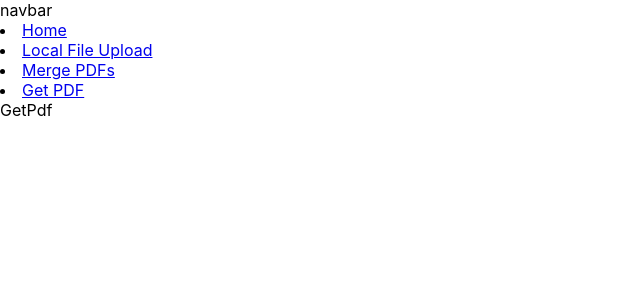
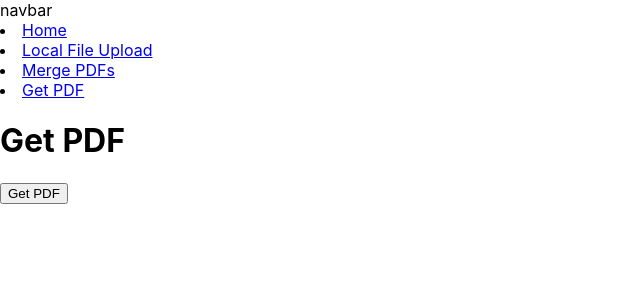
Before and after one commit to arpitsinh-thakor/PDFPageSelector, a React (Create React App) app in the folder client/: page /getPdf in a window 1280 px wide. Shown: the top 300 px of the page, without its empty margins (0-640 px from the left). Built offline with nearby package versions, Linux system fonts and the light colour scheme.

Commit message:
getPdf from client

```diff
--- a/client/src/components/GetPdf.js
+++ b/client/src/components/GetPdf.js
@@ -2,7 +2,15 @@ import React from 'react'
 
   const GetPdf = () => {
     return (
-    <div>GetPdf</div>
+      <div>
+        <h1>Get PDF</h1>
+
+        <form action="http://localhost:4000/api/v1/getPdf"
+          method="GET">
+          <input type="hidden" name="fileName" value="1710003215095" />
+          <button type="submit">Get PDF</button>
+        </form>
+      </div>
     )
   }
 
```
Also changed, not shown: 1 other file (tests, documents, lock files or other folders). Lines whose indentation alone changed are shown as unchanged.
